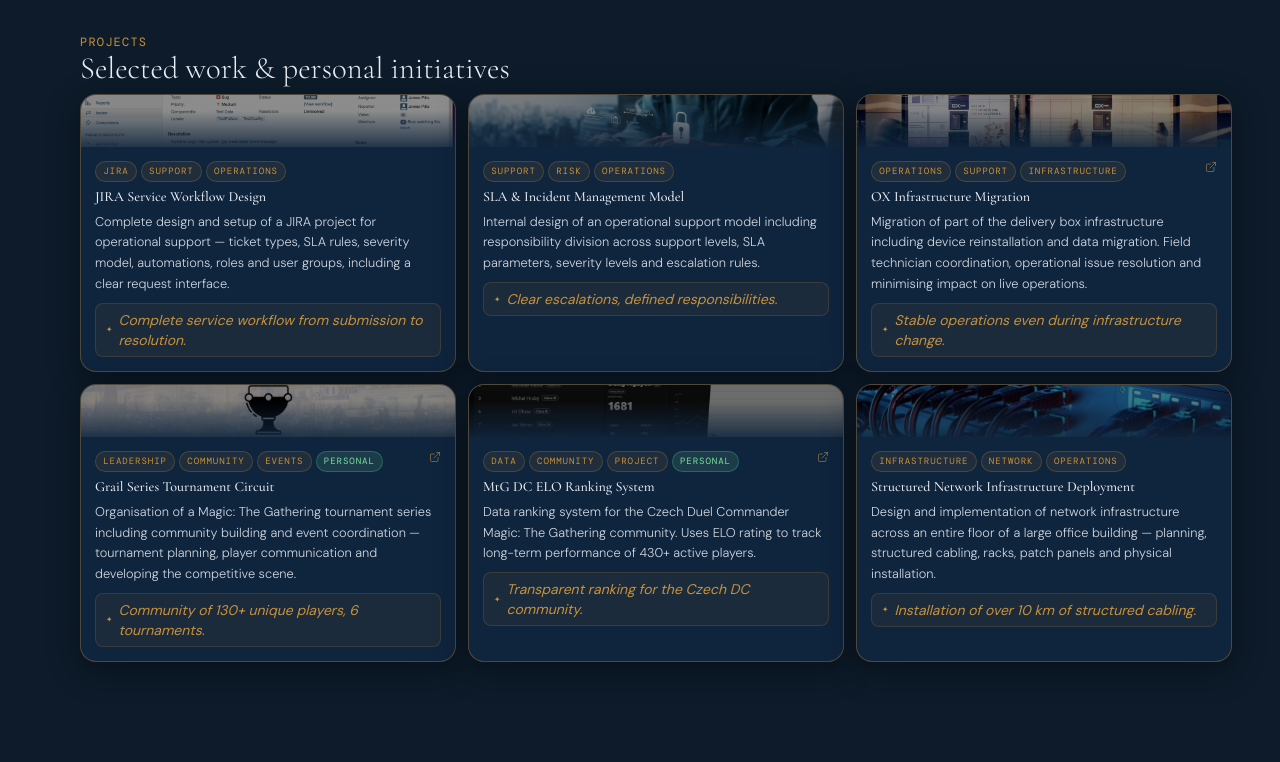
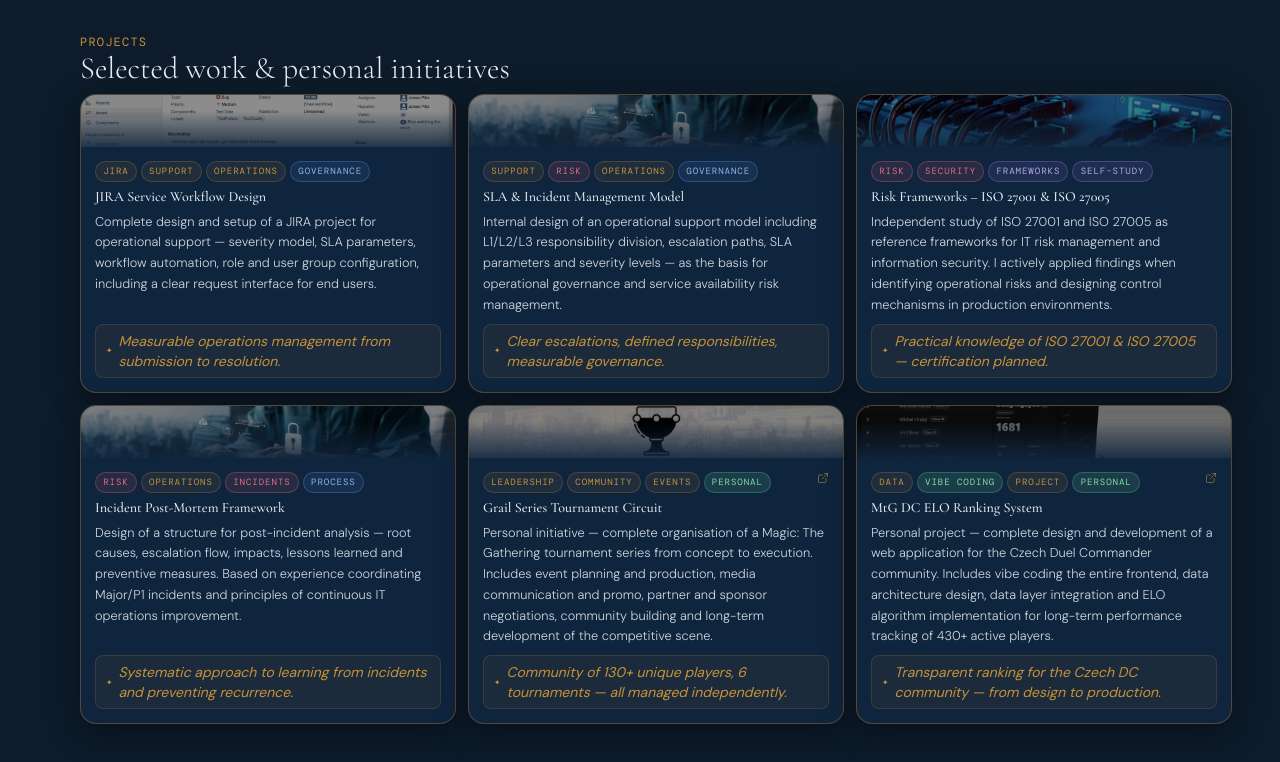
Before and after one commit to MatthewGrygar/personal, a Next.js app: page / in a window 1280 px wide. Shown: the part 3178-3940 px from the top of the page. Built offline with nearby package versions, Linux system fonts and the light colour scheme; a web font is replaced by a local one.

Commit message:
oprava textace

```diff
--- a/src/components/Projects.tsx
+++ b/src/components/Projects.tsx
@@ -17,8 +17,17 @@ const G = {
 
 // Tag color overrides
 const TAG_COLORS: Record<string, { bg: string; border: string; color: string }> = {
-  "Personal": { bg:"rgba(134,239,172,0.12)", border:"rgba(52,211,153,0.3)", color:"rgba(134,239,172,0.9)" },
-  "Osobní":   { bg:"rgba(134,239,172,0.12)", border:"rgba(52,211,153,0.3)", color:"rgba(134,239,172,0.9)" },
+  "Personal":   { bg:"rgba(134,239,172,0.12)", border:"rgba(52,211,153,0.3)", color:"rgba(134,239,172,0.9)" },
+  "Osobní":     { bg:"rgba(134,239,172,0.12)", border:"rgba(52,211,153,0.3)", color:"rgba(134,239,172,0.9)" },
+  "PERSONAL":   { bg:"rgba(134,239,172,0.12)", border:"rgba(52,211,153,0.3)", color:"rgba(134,239,172,0.9)" },
+  "GOVERNANCE": { bg:"rgba(100,160,255,0.1)",  border:"rgba(100,160,255,0.28)", color:"rgba(147,197,253,0.9)" },
+  "RISK":       { bg:"rgba(251,113,133,0.1)",  border:"rgba(251,113,133,0.28)", color:"rgba(251,113,133,0.9)" },
+  "SECURITY":   { bg:"rgba(251,113,133,0.1)",  border:"rgba(251,113,133,0.28)", color:"rgba(251,113,133,0.9)" },
+  "FRAMEWORKS": { bg:"rgba(167,139,250,0.1)",  border:"rgba(167,139,250,0.28)", color:"rgba(196,181,253,0.9)" },
+  "SELF-STUDY": { bg:"rgba(167,139,250,0.1)",  border:"rgba(167,139,250,0.28)", color:"rgba(196,181,253,0.9)" },
+  "INCIDENTS":  { bg:"rgba(251,113,133,0.1)",  border:"rgba(251,113,133,0.28)", color:"rgba(251,113,133,0.9)" },
+  "PROCESS":    { bg:"rgba(100,160,255,0.1)",  border:"rgba(100,160,255,0.28)", color:"rgba(147,197,253,0.9)" },
+  "VIBE CODING":{ bg:"rgba(134,239,172,0.12)", border:"rgba(52,211,153,0.3)", color:"rgba(134,239,172,0.9)" },
 };
 
 const defaultTag = { bg:"rgba(200,145,58,0.09)", border:"rgba(200,145,58,0.25)", color:"var(--amber)" };
@@ -55,7 +64,7 @@ export function Projects({ lang }: { lang: Lang }) {
               animate={inView ? { opacity:1, y:0, scale:1 } : {}}
               transition={{ duration:0.45, delay:0.1 + i*0.07, ease:[0.22,1,0.36,1] }}
               className="rounded-2xl flex flex-col overflow-hidden group hover:brightness-110 transition-all duration-200"
-              style={G.card}>
+              style={{ ...G.card, height:"100%" }}>
 
               {/* Banner image — thin strip, center-cropped */}
               {item.banner && (
@@ -76,7 +85,7 @@ export function Projects({ lang }: { lang: Lang }) {
               )}
 
               {/* Card body */}
-              <div className="flex flex-col p-3.5">
+              <div className="flex flex-col p-3.5 flex-1">
 
                 {/* Tags + link row */}
                 <div className="flex items-start justify-between gap-1 mb-1.5">
--- a/src/data/site.ts
+++ b/src/data/site.ts
@@ -327,68 +327,68 @@ export const i18n = {
       {
         title: "JIRA Service Workflow Design",
         banner: "/projects/jira.jpg",
-        tags: ["JIRA", "Support", "Operations"],
+        tags: ["JIRA", "SUPPORT", "OPERATIONS", "GOVERNANCE"],
         description: {
-          en: "Complete design and setup of a JIRA project for operational support — ticket types, SLA rules, severity model, automations, roles and user groups, including a clear request interface.",
-          cs: "Kompletní návrh a nastavení JIRA projektu pro provozní podporu. Součástí bylo vytvoření typů ticketů, SLA pravidel, severity modelu, automatizací, rolí a uživatelských skupin, včetně návrhu přehledného rozhraní pro zadávání požadavků."
+          en: "Complete design and setup of a JIRA project for operational support — severity model, SLA parameters, workflow automation, role and user group configuration, including a clear request interface for end users.",
+          cs: "Kompletní návrh a nastavení JIRA projektu pro provozní podporu – severity model, SLA parametry, automatizace workflow, konfigurace rolí a uživatelských skupin, včetně přehledného rozhraní pro zadávání požadavků koncovými uživateli."
         },
-        highlight: { en: "Complete service workflow from submission to resolution.", cs: "Kompletní návrh servisního workflow od zadání po vyřešení." },
+        highlight: { en: "Measurable operations management from submission to resolution.", cs: "Měřitelné řízení provozu od zadání po vyřešení." },
         url: null
       },
       {
         title: "SLA & Incident Management Model",
         banner: "/projects/sla.jpg",
-        tags: ["Support", "Risk", "Operations"],
+        tags: ["SUPPORT", "RISK", "OPERATIONS", "GOVERNANCE"],
         description: {
-          en: "Internal design of an operational support model including responsibility division across support levels, SLA parameters, severity levels and escalation rules.",
-          cs: "Interní návrh provozního modelu podpory včetně rozdělení odpovědností mezi jednotlivé úrovně podpory. Definice SLA parametrů, severity úrovní a eskalačních pravidel."
+          en: "Internal design of an operational support model including L1/L2/L3 responsibility division, escalation paths, SLA parameters and severity levels — as the basis for operational governance and service availability risk management.",
+          cs: "Interní návrh provozního modelu podpory včetně rozdělení odpovědností L1/L2/L3, eskalačních cest, SLA parametrů a severity úrovní – jako základ pro provozní governance a řízení rizik dostupnosti služeb."
         },
-        highlight: { en: "Clear escalations, defined responsibilities.", cs: "Přehledné eskalace, jasné odpovědnosti." },
+        highlight: { en: "Clear escalations, defined responsibilities, measurable governance.", cs: "Jasné eskalace, definované odpovědnosti, měřitelná governance." },
         url: null
       },
       {
-        title: "OX Infrastructure Migration",
-        banner: "/projects/oxpoint.webp",
-        tags: ["Operations", "Support", "Infrastructure"],
+        title: "Risk Frameworks – ISO 27001 & ISO 27005",
+        banner: "/projects/network.jpg",
+        tags: ["RISK", "SECURITY", "FRAMEWORKS", "SELF-STUDY"],
         description: {
-          en: "Migration of part of the delivery box infrastructure including device reinstallation and data migration. Field technician coordination, operational issue resolution and minimising impact on live operations.",
-          cs: "Migrace části infrastruktury doručovacích boxů včetně reinstalace zařízení a migrace dat. Koordinace techniků v terénu, řešení provozních problémů a minimalizace dopadu na běžný provoz."
+          en: "Independent study of ISO 27001 and ISO 27005 as reference frameworks for IT risk management and information security. I actively applied findings when identifying operational risks and designing control mechanisms in production environments.",
+          cs: "Samostatné studium ISO 27001 a ISO 27005 jako referenčních rámců pro řízení IT rizik a informační bezpečnosti. Poznatky jsem aktivně aplikoval při identifikaci provozních rizik a návrhu kontrolních mechanismů v produkčním prostředí."
         },
-        highlight: { en: "Stable operations even during infrastructure change.", cs: "Stabilní provoz i během infrastrukturní změny." },
-        url: "https://www.oxpoint.cz/obecni-boxy"
+        highlight: { en: "Practical knowledge of ISO 27001 & ISO 27005 — certification planned.", cs: "Praktická znalost ISO 27001 a ISO 27005 – certifikace v plánu." },
+        url: null
+      },
+      {
+        title: "Incident Post-Mortem Framework",
+        banner: "/projects/sla.jpg",
+        tags: ["RISK", "OPERATIONS", "INCIDENTS", "PROCESS"],
+        description: {
+          en: "Design of a structure for post-incident analysis — root causes, escalation flow, impacts, lessons learned and preventive measures. Based on experience coordinating Major/P1 incidents and principles of continuous IT operations improvement.",
+          cs: "Návrh struktury pro analýzu incidentů po jejich vyřešení – příčiny, průběh eskalace, dopady, poučení a preventivní opatření. Vychází z praxe koordinace Major/P1 incidentů a principů kontinuálního zlepšování IT provozu."
+        },
+        highlight: { en: "Systematic approach to learning from incidents and preventing recurrence.", cs: "Systematický přístup k učení se z incidentů a prevenci opakování." },
+        url: null
       },
       {
         title: "Grail Series Tournament Circuit",
         banner: "/projects/grail.jpg",
-        tags: ["Leadership", "Community", "Events", "Personal"],
+        tags: ["LEADERSHIP", "COMMUNITY", "EVENTS", "PERSONAL"],
         description: {
-          en: "Organisation of a Magic: The Gathering tournament series including community building and event coordination — tournament planning, player communication and developing the competitive scene.",
-          cs: "Organizace série turnajů Magic: The Gathering včetně budování komunity a koordinace akcí. Projekt zahrnuje plánování turnajů, komunikaci s hráči a rozvoj herní scény."
+          en: "Personal initiative — complete organisation of a Magic: The Gathering tournament series from concept to execution. Includes event planning and production, media communication and promo, partner and sponsor negotiations, community building and long-term development of the competitive scene.",
+          cs: "Osobní iniciativa – kompletní organizace série turnajů Magic: The Gathering od první myšlenky po realizaci. Zahrnuje plánování a produkci akcí, mediální komunikaci a promo, vyjednávání s partnery a sponzory, budování komunity a dlouhodobý rozvoj herní scény."
         },
-        highlight: { en: "Community of 130+ unique players, 6 tournaments.", cs: "Komunita více než 130 unikátních hráčů, 6 turnajů." },
+        highlight: { en: "Community of 130+ unique players, 6 tournaments — all managed independently.", cs: "Komunita 130+ unikátních hráčů, 6 turnajů – vše řízeno samostatně." },
         url: "https://grailseries.cz/"
       },
       {
         title: "MtG DC ELO Ranking System",
         banner: "/projects/elo.png",
-        tags: ["Data", "Community", "Project", "Personal"],
+        tags: ["DATA", "VIBE CODING", "PROJECT", "PERSONAL"],
         description: {
-          en: "Data ranking system for the Czech Duel Commander Magic: The Gathering community. Uses ELO rating to track long-term performance of 430+ active players.",
-          cs: "Datový ranking systém pro českou komunitu hráčů formátu Duel Commander v Magic: The Gathering. Systém využívá ELO rating k dlouhodobému sledování výkonu více jak 430 aktivních hráčů."
+          en: "Personal project — complete design and development of a web application for the Czech Duel Commander community. Includes vibe coding the entire frontend, data architecture design, data layer integration and ELO algorithm implementation for long-term performance tracking of 430+ active players.",
+          cs: "Osobní projekt – kompletní návrh a vývoj webové aplikace pro českou komunitu Duel Commander hráčů. Zahrnuje vibe coding celého frontendu, návrh datové architektury, napojení na datovou vrstvu a implementaci ELO algoritmu pro dlouhodobé sledování výkonu 430+ aktivních hráčů."
         },
-        highlight: { en: "Transparent ranking for the Czech DC community.", cs: "Transparentní ranking pro českou DC komunitu." },
+        highlight: { en: "Transparent ranking for the Czech DC community — from design to production.", cs: "Transparentní ranking pro českou DC komunitu – od návrhu po produkci." },
         url: "https://elo.grailseries.cz/cz/"
-      },
-      {
-        title: "Structured Network Infrastructure Deployment",
-        banner: "/projects/network.jpg",
-        tags: ["Infrastructure", "Network", "Operations"],
-        description: {
-          en: "Design and implementation of network infrastructure across an entire floor of a large office building — planning, structured cabling, racks, patch panels and physical installation.",
-          cs: "Návrh a realizace síťové infrastruktury v rámci celého patra velké kancelářské budovy. Plánování rozmístění síťových prvků, návrh rozvodů strukturované kabeláže a fyzická realizace instalace včetně racků a patch panelů."
-        },
-        highlight: { en: "Installation of over 10 km of structured cabling.", cs: "Instalace a realizace více než 10 km strukturované kabeláže." },
-        url: null
       }
     ]
   },
```
Also changed, not shown: public/signature.png.
